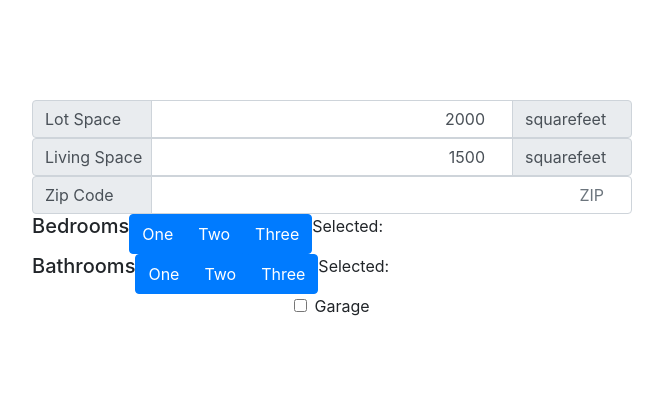
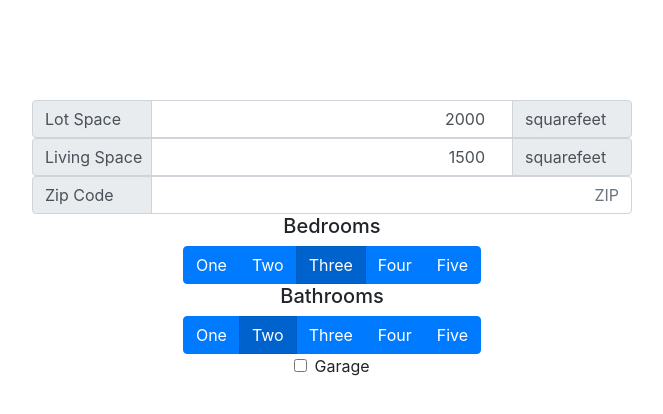
Before and after one commit to CruiseBrantley/Real-Estate-Frontend, a React (Create React App) app in the folder real-estate/: page / in a window 1280 px wide. Shown: the top 414 px of the page, without its empty margins (308-971 px from the left). Built offline with nearby package versions, Linux system fonts and the light colour scheme.

Commit message:
Cleaned up output with some CSS

```diff
--- a/real-estate/src/App.js
+++ b/real-estate/src/App.js
@@ -59,8 +59,16 @@ class App extends Component {
             zip={this.state.zip}
             callback={this.changeZip}
           />
-          <SmallValues callback={this.changeBedrooms} name="Bedrooms" />
-          <SmallValues callback={this.changeBathrooms} name="Bathrooms" />
+          <SmallValues
+            callback={this.changeBedrooms}
+            name="Bedrooms"
+            rooms={this.state.numberBedrooms}
+          />
+          <SmallValues
+            callback={this.changeBathrooms}
+            name="Bathrooms"
+            rooms={this.state.numberBathrooms}
+          />
           <Checkbox callback={this.changeGarage} name="Garage" />
         </div>
       </div>
--- a/real-estate/src/CSS/smallValues.css
+++ b/real-estate/src/CSS/smallValues.css
@@ -0,0 +1,3 @@
+.small-values {
+  justify-content: center;
+}
--- a/real-estate/src/components/housing/smallValues.js
+++ b/real-estate/src/components/housing/smallValues.js
@@ -4,7 +4,7 @@ import "../../CSS/smallValues.css";
 
 class SmallValues extends React.Component {
   state = {
-    smallNumber: this.props.smallNumber
+    smallNumber: this.props.rooms
   };
 
   onChangeInput = event => {
@@ -15,32 +15,45 @@ class SmallValues extends React.Component {
   render() {
     return (
       <div>
-        <InputGroup>
-          <h5>{this.props.name}</h5>
+        <h5>{this.props.name}</h5>
+        <InputGroup className="small-values">
           <ButtonGroup>
             <Button
               color="primary"
               onClick={() => this.onChangeInput(1)}
-              active={this.state.rSelected === 1}
+              active={this.state.smallNumber === 1}
             >
               One
             </Button>
             <Button
               color="primary"
               onClick={() => this.onChangeInput(2)}
-              active={this.state.rSelected === 2}
+              active={this.state.smallNumber === 2}
             >
               Two
             </Button>
             <Button
               color="primary"
               onClick={() => this.onChangeInput(3)}
-              active={this.state.rSelected === 3}
+              active={this.state.smallNumber === 3}
             >
               Three
             </Button>
+            <Button
+              color="primary"
+              onClick={() => this.onChangeInput(4)}
+              active={this.state.smallNumber === 4}
+            >
+              Four
+            </Button>
+            <Button
+              color="primary"
+              onClick={() => this.onChangeInput(5)}
+              active={this.state.smallNumber === 5}
+            >
+              Five
+            </Button>
           </ButtonGroup>
-          <p>Selected: {this.state.smallNumber}</p>
         </InputGroup>
       </div>
     );
--- a/real-estate/src/components/housing/zipInput.js
+++ b/real-estate/src/components/housing/zipInput.js
@@ -1,6 +1,7 @@
 import React from "react";
 import { InputGroup, Input, InputGroupAddon } from "reactstrap/";
 import "../../CSS/SqftInput.css";
+import "../../CSS/zip.css";
 
 class ZipInput extends React.Component {
   state = {
@@ -22,7 +23,6 @@ class ZipInput extends React.Component {
           <Input
             placeholder="ZIP"
             name="zip"
-            type="number"
             value={this.state.zip}
             onChange={e => this.onChangeInput(e)}
           />
```
Also changed, not shown: real-estate/src/CSS/zip.css (added).
